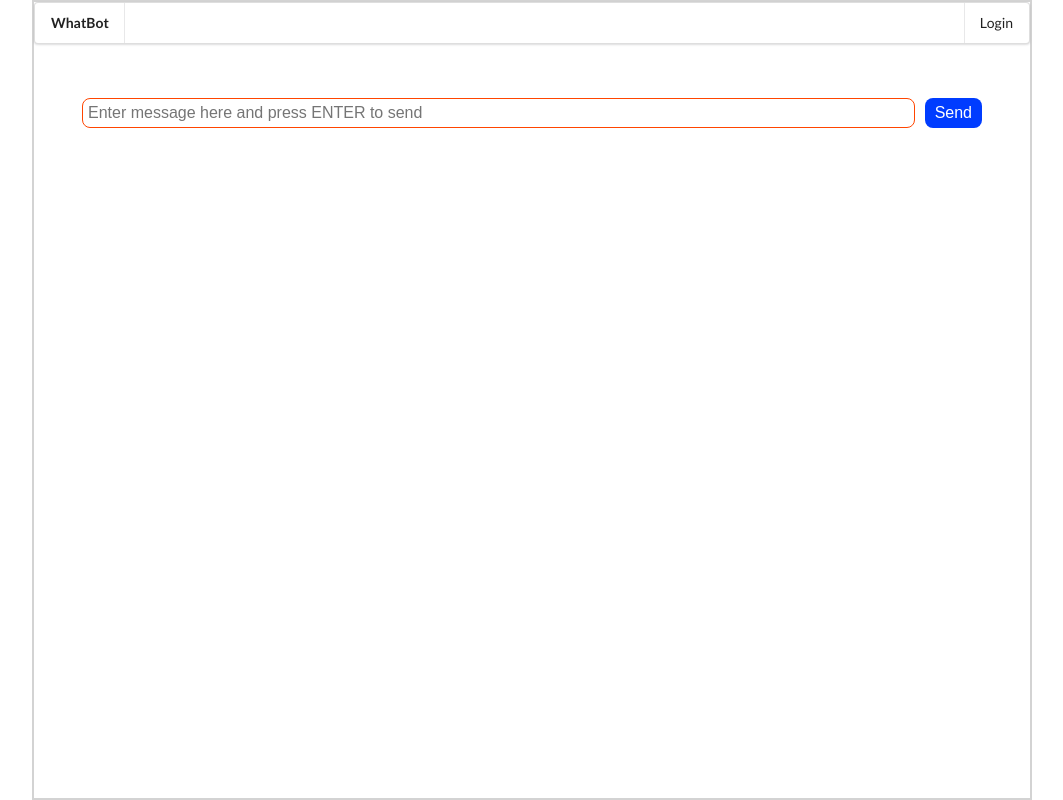
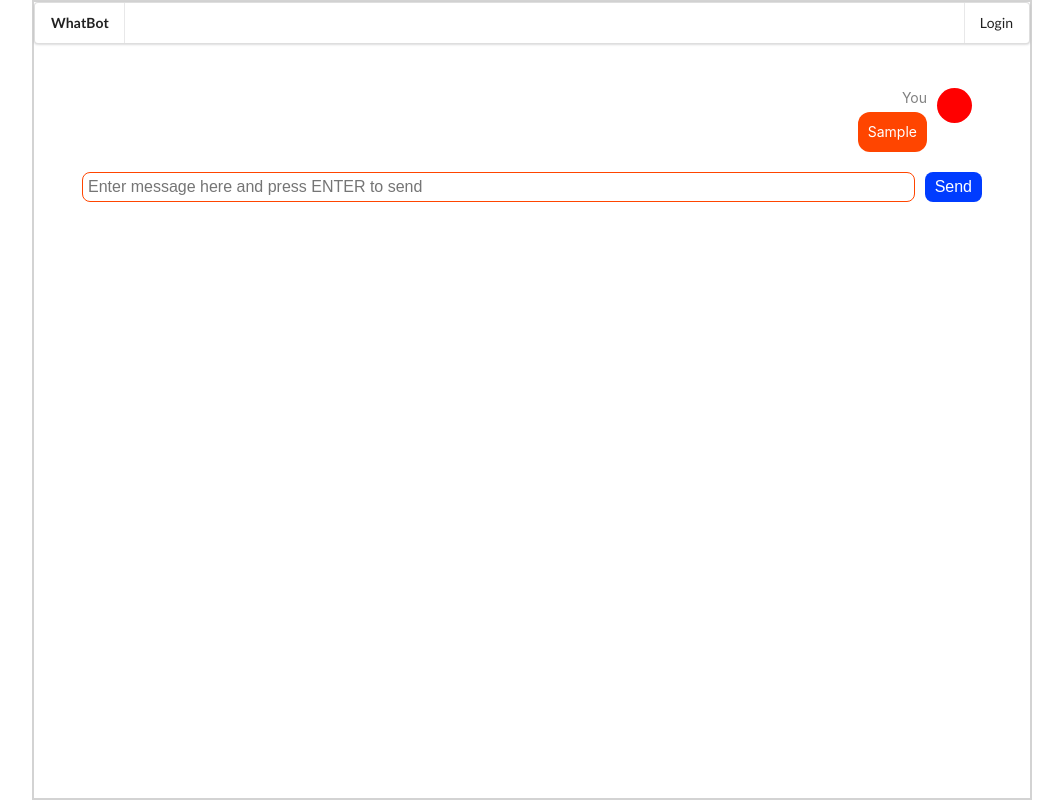
Before and after one commit to Bennyhwanggggg/WhatBot, a React (Create React App) app in the folder frontend/: page / in a window 1280 px wide. Both pictures are taken after typing "Sample" into the empty fields and a click on the button "Send". Shown: the whole page, without its empty margins (108-1171 px from the left). Built offline with nearby package versions, Linux system fonts and the light colour scheme.

Commit message:
fix message list send

```diff
--- a/frontend/src/components/Messages.js
+++ b/frontend/src/components/Messages.js
@@ -9,7 +9,7 @@ class Messages extends Component {
             // TODO: remove hardcoded classname by getting them from msg data
             // These are "Messages-message currentMember" and username, color
             return (
-                <li className="Messages-message currentMember">
+                <li className="Messages-message currentMember" key={message.id}>
                     <span className="avatar"
                     style={{backgroundColor: "red"}}/>
                     <div className="Message-content">
@@ -25,10 +25,9 @@ class Messages extends Component {
 
     render() {
         console.log(this.props);
-        // console.log(this.props)
         return (
             <ul className="Messages-list">
-                {/* {this.renderMessages()} */}
+                {this.renderMessages()}
             </ul>
         );
         // const {messages} = this.props;
```
